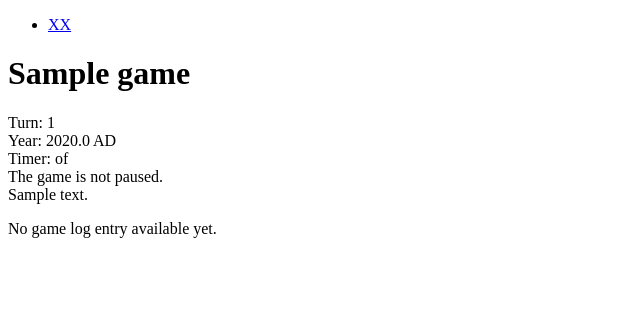
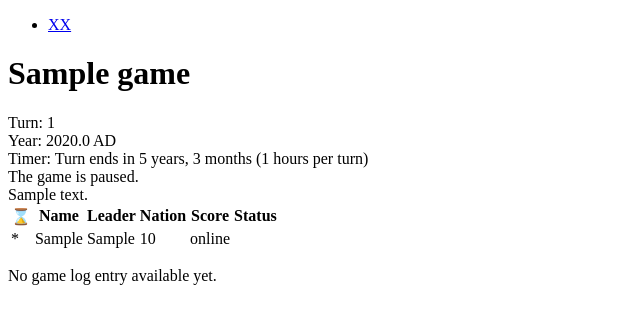
Before and after one commit to YggdrasiI/PBStats, a Django app: page /game/1/ in a window 1280 px wide. Shown: the top 324 px of the page, without its empty margins (0-640 px from the left). Run offline with Django 3.2, Linux system fonts and the light colour scheme; tables that the repository leaves empty hold one stand-in row (values such as "Sample post"); data that the repository does not hold is empty.

Commit message:
More model stuff and the game detail view/template

```diff
--- a/civdj/pbspy/models.py
+++ b/civdj/pbspy/models.py
@@ -4,8 +4,11 @@ from django.core.validators import MaxValueValidator, MinValueValidator
 from polymorphic import PolymorphicModel
 from django.utils import timezone
 
+import datetime
 
 def format_year(number):
+    if number is None:
+        return None
     if number >= 0:
         return _("{year} AD").format(year=number)
     return _("{year} BC").format(year=-number)
@@ -46,10 +49,15 @@ class Game(models.Model):
     # In hours
     timer_max_h     = models.PositiveIntegerField(blank=True, null=True)
     # In seconds!
-    timer_left_s    = models.PositiveIntegerField(blank=True, null=True)
+    timer_remaining_4s = models.PositiveIntegerField(blank=True, null=True)
 
     def timer(self):
         return self.timer_max_h is not None
+
+    def timer_end(self):
+        delta = datetime.timedelta(seconds=round(self.timer_remaining_4s / 4))
+        print(self.update_date + delta)
+        return self.update_date + delta
 
     def year_str(self):
         return format_year(self.year)
@@ -58,21 +66,23 @@ class Game(models.Model):
     def set_from_dict(self, info):
         date = timezone.now()
 
-        year = parse_year(info['gameDate'])
-        turn = int(info['turn'])
+        year      = parse_year(info['gameDate'])
+        turn      = int(info['gameTurn'])
+        is_paused = bool(info['bPaused'])
+        pb_name   = info['gameName']
 
         logargs = {'game': self, 'date': date,
                    'year': year, 'turn': turn}
 
         if info['turnTimer']:
-            timer_max_h  = int(info['turnTimerMax'])
-            timer_left_s = int(info['turnTimerValue'])
+            timer_max_h        = int(info['turnTimerMax'])
+            timer_remaining_4s = int(info['turnTimerValue'])
         else:
-            timer_max_h  = None
-            timer_left_s = None
+            timer_max_h        = None
+            timer_remaining_4s = None
 
         if timer_max_h != self.timer_max_h:
-            GameLogTimerChanged(timer_max_h, **logargs).save()
+            GameLogTimerChanged(timer_max_h=timer_max_h, **logargs).save()
 
         player_count_old = self.player_set.count()
         if (self.pb_name != info['gameName'] or
@@ -84,17 +94,20 @@ class Game(models.Model):
         if turn > self.turn:
             GameLogTurn(**logargs).save()
         elif (turn < self.turn or
-                (timer_left_s is not None and self.timer_left_s is not None and
-                 timer_left_s > self.timer_left_s)):
+                (timer_remaining_4s is not None and self.timer_remaining_4s is not None and
+                 timer_remaining_4s > self.timer_remaining_4s)):
             GameLogReload(**logargs).save()
 
-        self.timer_max_h  = timer_max_h
-        self.timer_left_s = timer_left_s
-        self.update_date  = date
-        self.pb_name      = info['gameName']
-        self.turn         = turn
-        self.is_paused    = info['bPaused']
-        self.year         = year
+        if is_paused != self.is_paused:
+            GameLogPause(paused=is_paused, **logargs).save()
+
+        self.timer_max_h        = timer_max_h
+        self.timer_remaining_4s = timer_remaining_4s
+        self.update_date        = date
+        self.pb_name            = pb_name
+        self.turn               = turn
+        self.is_paused          = is_paused
+        self.year               = year
         self.save()
 
         for player_info in info['players']:
@@ -147,6 +160,17 @@ class Player(models.Model):
     # Formatted as "RRR,GGG,BBB" decimal
     color_rgb     = models.TextField(max_length=3 * 3 + 2)
 
+    def status(self):
+#        if not self.is_claimed:
+#            return _('unclaimed')
+        if self.score == 0:
+            return _('eliminated')
+        if not self.is_human:
+            return _('AI')
+        if self.is_online:
+            return _('online')
+        return _('offline')
+
     def set_from_dict(self, info, logargs):
         logargs['player'] = self
         logargs['player_name'] = self.name
@@ -155,29 +179,31 @@ class Player(models.Model):
         # for online players ping is " [123 ms]"
         is_online = info['ping'][1] == '['
 
-        if self.name != info['name']:
-            GameLogNameChange(player_name_new=info['name'], **logargs).save()
+        # don't crate log entries for first entry
+        if self.id is not None:
+            if self.name != info['name']:
+                GameLogNameChange(player_name_new=info['name'], **logargs).save()
 
-        if info['bClaimed'] and not self.is_claimed:
-            GameLogClaimed(**logargs).save()
+            if info['bClaimed'] and not self.is_claimed:
+                GameLogClaimed(**logargs).save()
 
-        if not info['bHuman'] and self.is_human:
-            GameLogAI(**logargs).save()
+            if not info['bHuman'] and self.is_human:
+                GameLogAI(**logargs).save()
 
-        if is_online and not self.is_online:
-            GameLogLogin(**logargs).save()
+            if is_online and not self.is_online:
+                GameLogLogin(**logargs).save()
 
-        if self.score != score:
-            if score > 0:
-                GameLogScore(score=score, increase=(score > self.score), **logargs).save()
-            else:
-                GameLogEliminated(**logargs).save()
+            if self.score != score:
+                if score > 0:
+                    GameLogScore(score=score, increase=(score > self.score), **logargs).save()
+                else:
+                    GameLogEliminated(**logargs).save()
 
-        if (not self.finished_turn) and info['finishedTurn'] and self.is_human:
-            GameLogFinish(**logargs).save()
+            if (not self.finished_turn) and info['finishedTurn'] and self.is_human:
+                GameLogFinish(**logargs).save()
 
-        if not is_online and self.is_online:
-            GameLogLogout(**logargs).save()
+            if not is_online and self.is_online:
+                GameLogLogout(**logargs).save()
 
         self.name          = info['name']
         self.score         = score
--- a/civdj/pbspy/templates/pbspy/game_detail.html
+++ b/civdj/pbspy/templates/pbspy/game_detail.html
@@ -8,13 +8,15 @@
         <div class="game_info">{% trans "Year" %}: {{ game.year_str|default:_("n/a") }}</div>
         {% if game.timer %}
             <div class="game_info">{% trans "Timer" %}:
-                {% blocktrans %} {{ game.timer_remaining }} of {{ game.timer_hours }} {% endblocktrans %}
+                {% blocktrans with end=game.timer_end|timeuntil hours=game.timer_max_h %}
+                    Turn ends in {{ end }} ({{ hours }} hours per turn)
+                {% endblocktrans %}
             </div>
         {% else %}
             <div class="game_info">{% trans "No timer set." %}:</div>
         {% endif %}
         <div class="game_info">
-            {% if game.paused %}
+            {% if game.is_paused %}
                 {% trans "The game is paused." %}
             {% else %}
                 {% trans "The game is not paused." %}
@@ -23,10 +25,32 @@
         <div id="game_description">{{ game.description }}</div>
     </div>
     <div id="game_players">
-
+        {% if players %}
+            <table class='game_players'>
+                <tr>
+                    <th>⌛</th>
+                    <th>{% trans "Name" %}</th>
+                    <th>{% trans "Leader" %}</th>
+                    <th>{% trans "Nation" %}</th>
+                    <th>{% trans "Score" %}</th>
+                    <th>{% trans "Status" %}</th>
+                </tr>
+                {% for player in players %}
+                    <tr>
+                        <td>{% if player.finished_turn %}*{% endif %}</td>
+                        <td>{{ player.leader }}</td>
+                        <td>{{ player.civilization }}</td>
+                        <td>{{ player.score }}</td>
+                        <td>{{ player.status }}</td>
+                    </tr>
+                {% endfor %}
+            </table>
+        {% else %}
+            <p>{% trans "No players available yet." %}</p>
+        {% endif %}
     </div>
     <div id="game_log">
-        {% if game_log %}
+        {% if log %}
             <table class='game_log'>
                 <tr>
                     <th>{% trans "Time" %}</th>
@@ -34,12 +58,12 @@
                     <th>{% trans "Player" %}</th>
                     <th>{% trans "Event" %}</th>
                 </tr>
-            {% for game in game_list %}
+            {% for logentry in log %}
                 <tr>
-                    <td>{{ gamelog.date }}</td>
-                    <td>{{ gamelog.turn }}</td>
-                    <td>{{ gamelog.player_name }}</td>
-                    <td>{{ gamelog.message }}</td>
+                    <td>{{ logentry.date }}</td>
+                    <td>{{ logentry.turn }}</td>
+                    <td>{{ logentry.player_name|default:"-" }}</td>
+                    <td>{{ logentry.message }}</td>
                 </tr>
             {% endfor %}
             </table>
--- a/civdj/pbspy/views.py
+++ b/civdj/pbspy/views.py
@@ -20,6 +20,13 @@ game_list = GameListView.as_view()
 
 class GameDetailView(generic.DetailView):
     model = Game
+
+    def get_context_data(self, **kwargs):
+        context = super(GameDetailView, self).get_context_data(**kwargs)
+        game = self.object
+        context['players'] = list(game.player_set.all())
+        context['log'] = game.gamelog_set.order_by('-id')
+        return context
 
 game_detail = GameDetailView.as_view()
 
@@ -63,6 +70,6 @@ def game_update(request):
     if info['return'] != 'ok':
         return HttpResponseBadRequest('bad request (return)')
 
-    game.set_from_dict(info, info['info'])
+    game.set_from_dict(info['info'])
 
     return HttpResponse('ok')
```
